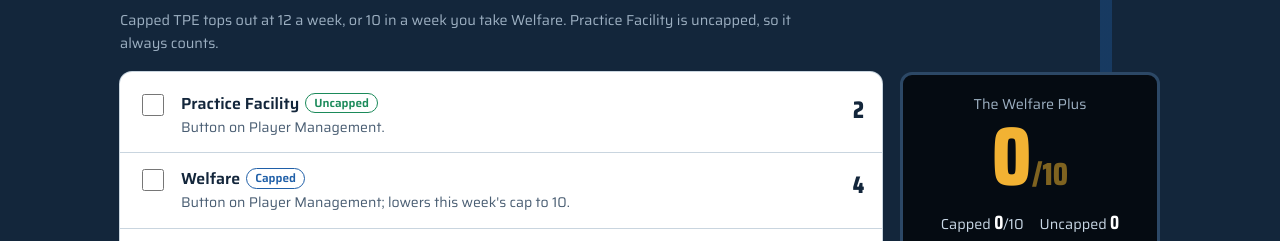
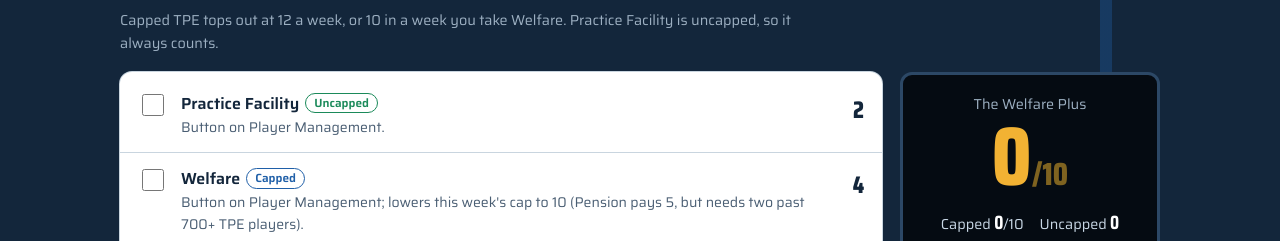
Before and after one commit to vhlleandrofg/vhl-rookie-hub, a plain HTML site: page index.html in a window 1280 px wide. Shown: the part 522-763 px from the top of the page. Drawn offline with Linux system fonts and the light colour scheme.

Commit message:
corrected welfare/pension description

```diff
--- a/index.html
+++ b/index.html
@@ -481,7 +481,7 @@ const DATA = {
 
   tasks: {
     practice:  { name:"Practice Facility", tpe:2, kind:"uncapped", note:"Button on Player Management" },
-    welfare:   { name:"Welfare", tpe:4, kind:"capped", note:"Button on Player Management; lowers this week's cap to 10" },
+    welfare:   { name:"Welfare", tpe:4, kind:"capped", note:"Button on Player Management; lowers this week's cap to 10 (Pension pays 5, but needs two past 700+ TPE players)" },
     trivia:    { name:"Trivia", tpe:2, kind:"capped", note:"Two questions on the portal, 1 TPE each", href:"#trivia", linkText:"Where to find answers" },
     press:     { name:"Press Conference", tpe:2, kind:"capped", note:"Answer your team's 6 questions" },
     vhlcom:    { name:"VHL.com task", tpe:2, kind:"capped", note:"150-word article or a simple graphic" },
@@ -503,8 +503,8 @@ const DATA = {
         how:"Graphics may use at most one AI-generated element, such as a background.", link:[F+"/forum/108-graphicsvideos/","Graphics/Videos forum"] },
       { name:"Podcast", tpe:"6", kind:"capped", req:"10+ minutes, VHL-related", text:"Often called the easiest full task, if you're comfortable being heard publicly.",
         how:"Longer podcasts and shows with several hosts have their own rules for multi-week claims.", link:[F+"/topic/25912-podcast-guidelines/","Podcast guidelines"] },
-      { name:"Welfare", tpe:"4", kind:"capped", req:"One button click", text:"For weeks you can't do a point task. 4 TPE on your first player; 5 once you've completed a full career.",
-        how:"Click Welfare on Player Management. It lowers your capped limit for that week from 12 to 10.", link:[P+"/players/playermgmt","Player Management"] },
+      { name:"Welfare / Pension", tpe:"4–5", kind:"capped", req:"One button click", text:"For weeks you can't do a point task. Welfare pays 4 TPE. Pension pays 5 and is unlocked once you've had two players reach 700+ TPE.",
+        how:"Click the button on Player Management. It lowers your capped limit for that week from 12 to 10. As a first-gen player you'll be claiming Welfare, so plan around 4 TPE.", link:[F+"/topic/31991-vhl-rule-book/","VHL Rule Book, section 10"] },
       { name:"Affiliate PT", tpe:"6", kind:"capped", req:"A point task done in the SBA or EFL", text:"Claim it in a week you don't do a VHL point task.",
         how:"You must claim it during the same week you completed it in the partner league." }
     ]},
@@ -622,6 +622,7 @@ const DATA = {
     { name:"My Take on a VHLM Build Guide", type:"Build Guide", mode:"Forum", url:F+"/topic/155129-my-take-on-a-vhlm-build-guide-with-the-new-400-tpa-cap-taken-into-account-and-some-suggested-builds/", used:"Goalie build order and priorities; also has skater builds by role." },
     { name:"Player Build Guide", type:"Build Guide", mode:"Forum", url:F+"/topic/62854-player-build-guide/", used:"Goalie builds and the Scoring/Passing gap." },
     { name:"A Beginner's Guide to TPE Allocation", type:"Build Guide", mode:"Forum", url:F+"/topic/126750-a-beginners-guide-to-tpe-allocation/", used:"Level costs and spreading TPE across attributes." },
+    { name:"VHL Rule Book", type:"Rules", mode:"Forum", url:F+"/topic/31991-vhl-rule-book/", used:"Section 10 covers earning TPE, including Welfare and Pension." },
     { name:"Help for Finding Trivia Answers", type:"Trivia", mode:"Forum", url:F+"/topic/120402-help-for-finding-trivia-answers/", used:"The trivia section." },
     { name:"Alex's Guide to Building", type:"Build Guide", mode:"Forum", url:F+"/topic/117307-alexs-guide-to-building/", used:"Not summarized here yet." },
     { name:"New Player TPE Checklist Guide", type:"TPE Guide", mode:"Forum", url:F+"/topic/123960-new-player-tpe-checklist-guide/", used:"Not summarized here yet." },
```
